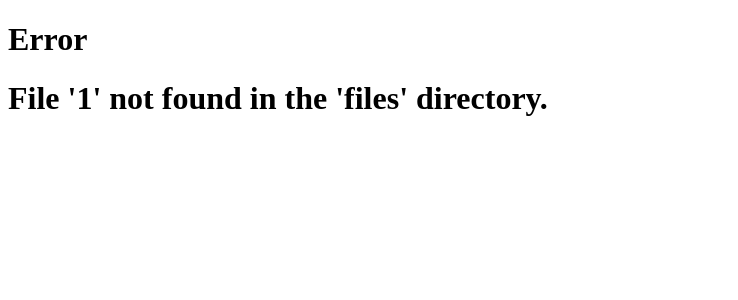
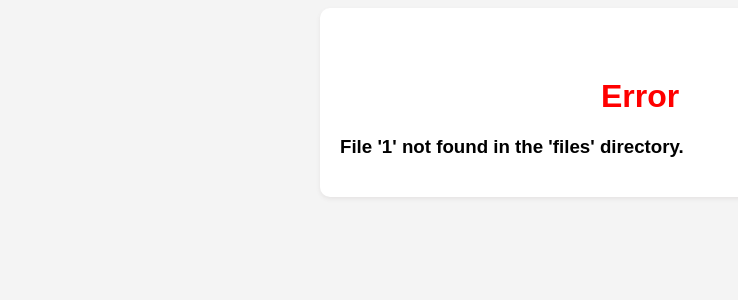
Before and after one commit to GANESH0369/VettyClient, a Flask app: page /1 in a window 1280 px wide. Shown: the top 300 px of the page, without its empty margins (0-738 px from the left). Run offline with Flask 3, Linux system fonts and the light colour scheme.

```diff
--- a/templates/error.html
+++ b/templates/error.html
@@ -4,13 +4,38 @@
     <meta charset="UTF-8">
     <meta name="viewport" content="width=device-width, initial-scale=1.0">
     <title>Error</title>
+    <style>
+        body {
+            font-family: Arial, sans-serif;
+            background-color: #f4f4f4;
+            margin: 106;
+            padding: 25;
+        }
+
+        h1 {
+            color: #ff0000;
+            text-align: center;
+            margin-top: 50px;
+        }
+
+        .container {
+            max-width: 600px;
+            margin: 0 auto;
+            padding: 20px;
+            background-color: #fff;
+            border-radius: 10px;
+            box-shadow: 0 2px 4px rgba(104, 87, 87, 0.1);
+        }
+    </style>
 </head>
 <body>
-    <h1>Error</h1>
-    {% if error_message %}
-    <h1>{{ error_message }}</h1>
-    {% else %}
-    <h1>An error occurred.</h1>
-    {% endif %}
+    <div class="container">
+        <h1>Error</h1>
+        {% if error_message %}
+        <h3>{{ error_message }}</h3>
+        {% else %}
+        <h3>An error occurred.</h3>
+        {% endif %}
+    </div>
 </body>
 </html>
```
Also changed, not shown: main.py (+0 -44 lines), README.md.
